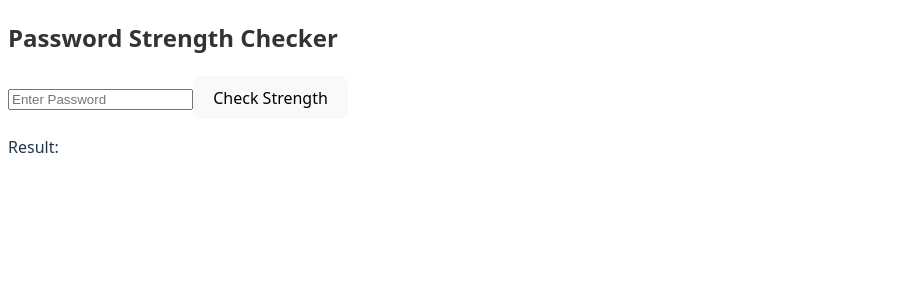
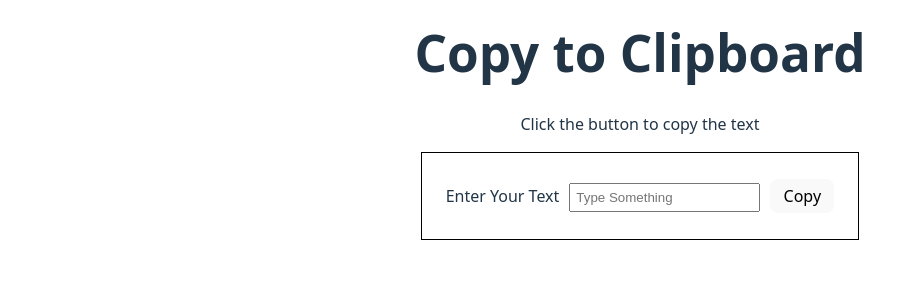
Before and after one commit to RakeshRanjanUIDeveloper/MCR, a React (Vite) app in the folder namastedev-machinecoding-app/: page / in a window 1280 px wide. Shown: the top 300 px of the page, without its empty margins (0-917 px from the left). Built offline with nearby package versions, Linux system fonts and the light colour scheme.

Commit message:
code added

```diff
--- a/namastedev-machinecoding-app/src/App.jsx
+++ b/namastedev-machinecoding-app/src/App.jsx
@@ -5,6 +5,7 @@ import AgeCalculator from './components/AgeCalculator'
 import Authentication from './components/Authentication/Authentication'
 import CharacterCount from './components/CharacterCount'
 import ChipsInput from './components/ChipsInput'
+import CopyClipboard from './components/CopyClipboard'
 import EvenOrOddChecker from './components/EvenOrOddChecker'
 import Greetings from './components/Greetings'
 import PasswordStrength from './components/PasswordStrength'
@@ -44,8 +45,9 @@ function App() {
       <ChipsInput />
       <Sidebar />
       <EvenOrOddChecker />
-      <AcronymGenerator />*/}
-      <PasswordStrength />
+      <AcronymGenerator />
+      <PasswordStrength />*/}
+      <CopyClipboard />
     </>
   )
 }
--- /dev/null
+++ b/namastedev-machinecoding-app/src/components/CopyClipboard.jsx
@@ -0,0 +1,23 @@
+import React from 'react'
+
+const CopyClipboard = () => {
+    const handleCopy = () =>{
+
+    }
+    return (
+        <div className='copyToClipboard'>
+            <h1>Copy to Clipboard</h1>
+            <p>Click the button to copy the text</p>
+            <div className="copyToClipboard-container">
+                <div className='form'>
+                    <label htmlFor='text'>Enter Your Text
+                        <input type='text' id="text" data-testid="input-field" placeholder='Type Something' />
+                    </label>
+                    <button onClick={handleCopy} className='btn' data-testid="copy-button">Copy</button>
+                </div>
+            </div>
+        </div>
+    )
+}
+
+export default CopyClipboard
--- a/namastedev-machinecoding-app/src/index.css
+++ b/namastedev-machinecoding-app/src/index.css
@@ -66,3 +66,59 @@ button:focus-visible {
     background-color: #f9f9f9;
   }
 }
+.copyToClipboard {
+  display: flex;
+  flex-direction: column;
+  align-items: center;
+  justify-content: center;
+  text-align: center;
+}
+.copyToClipboard > h1 {
+  margin: 1rem 0;
+}
+.copyToClipboard > p {
+  margin-bottom: 1rem;
+}
+.copyToClipboard-container {
+  border: 1px solid black;
+
+  display: flex;
+  flex-direction: column;
+  justify-content: space-around;
+  align-items: center;
+  padding: 1rem 1.5rem;
+}
+
+input[type="text"] {
+  padding: 5px;
+  margin: 0 10px;
+}
+
+.btn {
+  padding: 5px;
+  margin: 10px 0;
+  width: 4rem;
+  cursor: pointer;
+}
+.message {
+  margin: 10px 0;
+  color: green;
+}
+.errorMessage {
+  color: red;
+  margin: 10px 0;
+}
+.ex-para {
+  display: flex;
+  gap: 10px;
+}
+.ex-para > button {
+  cursor: pointer;
+}
+.examples {
+  display: flex;
+  justify-content: flex-start;
+  align-items: flex-start;
+  flex-direction: column;
+  gap: 10px;
+}
```
